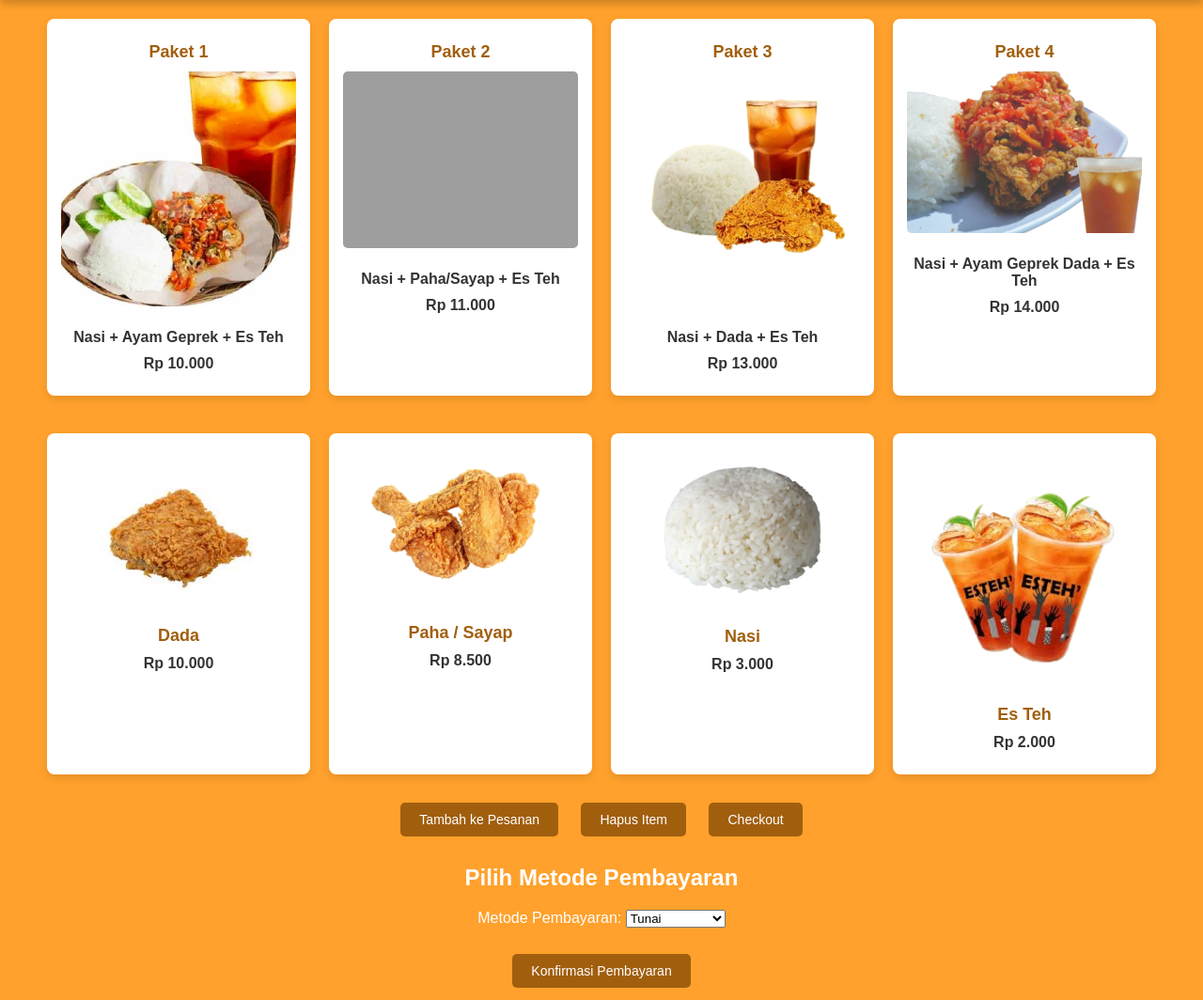
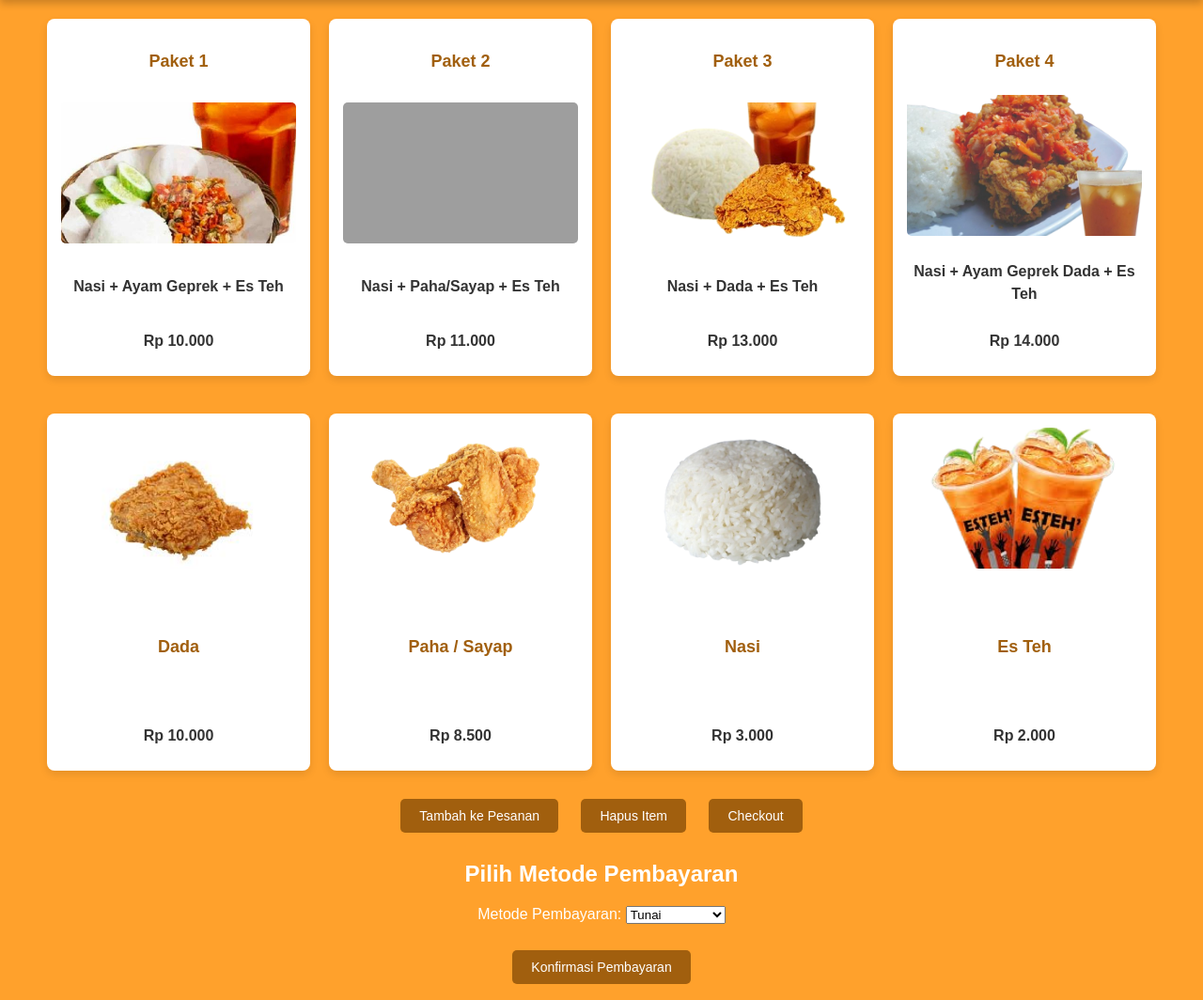
Before and after one commit to yunitarosadiya/SemangatYok, a PHP site: page /dashboard.html in a window 1280 px wide. Shown: the part 129-1193 px from the top of the page at 94% size. Run offline with PHP 8.4, Linux system fonts and the light colour scheme; grey boxes are pictures that could not be loaded.

Commit message:
mengubah ukuran gambar

```diff
--- a/dashboard.css
+++ b/dashboard.css
@@ -38,17 +38,28 @@ header p {
     gap: 20px;
 }
 
+@media (max-width: 600px) {
+    .menu-item {
+        width: 100%; /* Elemen menu memenuhi lebar layar pada perangkat kecil */
+    }
+}
+
 /* Item menu */
 .menu-item {
     background-color: white;
     color: #333;
     border-radius: 8px;
     padding: 15px;
-    width: 250px;
+    width: 250px; /* Lebar konsisten */
+    min-height: 350px; /* Tambahkan tinggi minimum untuk memastikan semua elemen memiliki ukuran seragam */
     text-align: center;
     box-shadow: 0 4px 8px rgba(0, 0, 0, 0.1);
     transition: transform 0.3s, box-shadow 0.3s;
+    display: flex;
+    flex-direction: column;
+    justify-content: space-between; /* Pastikan elemen dalam item menu tersebar secara merata */
 }
+
 
 .menu-item:hover {
     transform: scale(1.05);
@@ -58,7 +69,8 @@ header p {
 /* Gambar menu */
 .menu-item img {
     width: 100%;
-    height: auto;
+    height: 150px; /* Tetapkan tinggi tetap untuk gambar */
+    object-fit: cover; /* Pastikan gambar tetap proporsional */
     border-radius: 5px;
     margin-bottom: 10px;
 }
@@ -68,14 +80,18 @@ header p {
     font-size: 18px;
     margin: 10px 0;
     color: #a15f0e;
+    min-height: 40px; /* Tambahkan tinggi minimum agar heading tetap sejajar */
+    display: flex;
+    align-items: center;
+    justify-content: center;
 }
 
-/* Harga paket */
 .menu-item p {
     font-size: 16px;
     font-weight: bold;
     margin: 10px 0;
     color: #333;
+    line-height: 1.5;
 }
 
 /* Tombol */
--- a/dashboard.js
+++ b/dashboard.js
@@ -11,7 +11,7 @@ const menuItems = {
     "Paha": 8500,
     "Sayap": 8500,
     "Nasi": 3000,
-    "Es Teh": 2000
+    "Es Teh": 2000,
 };
 
 function addOrder() {
```
